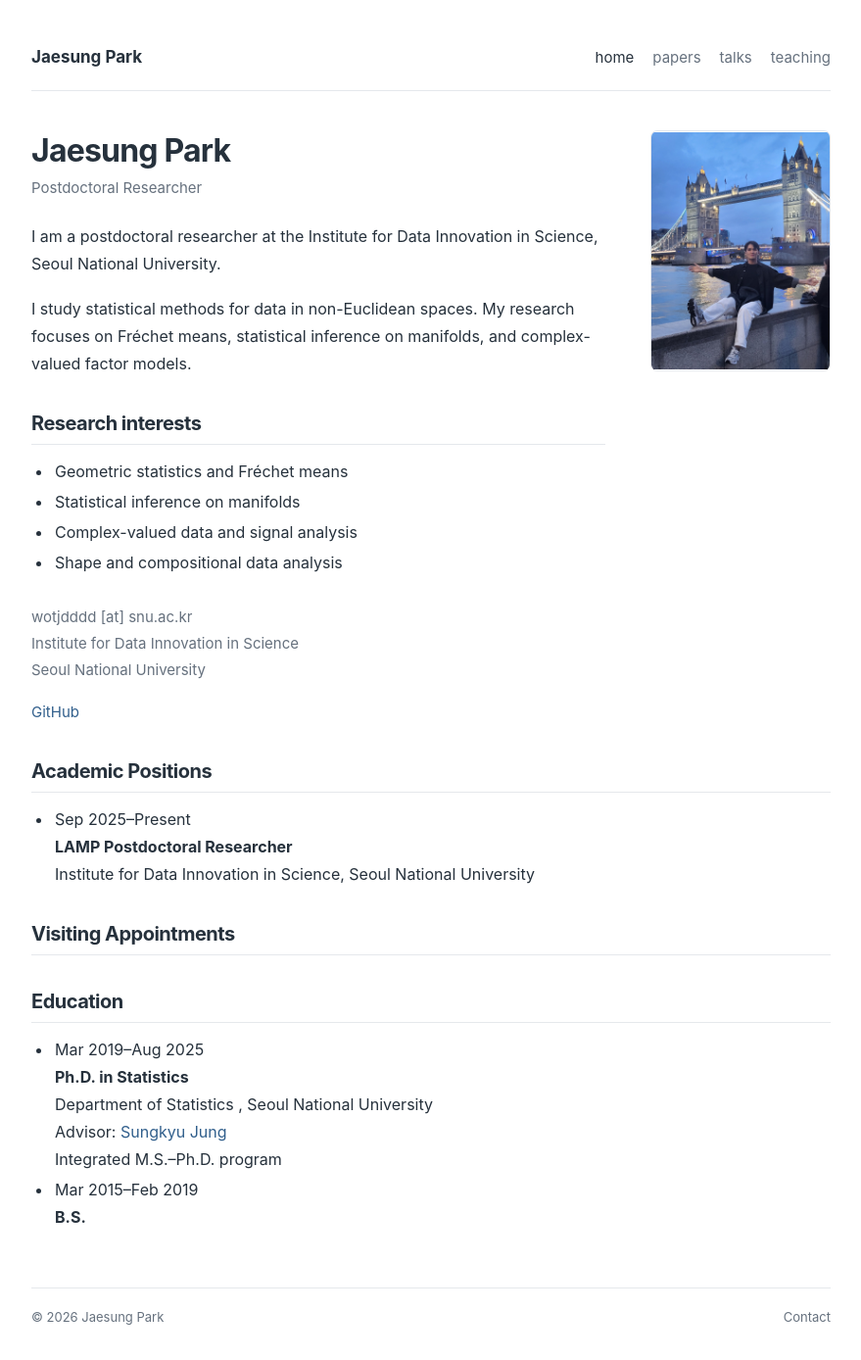
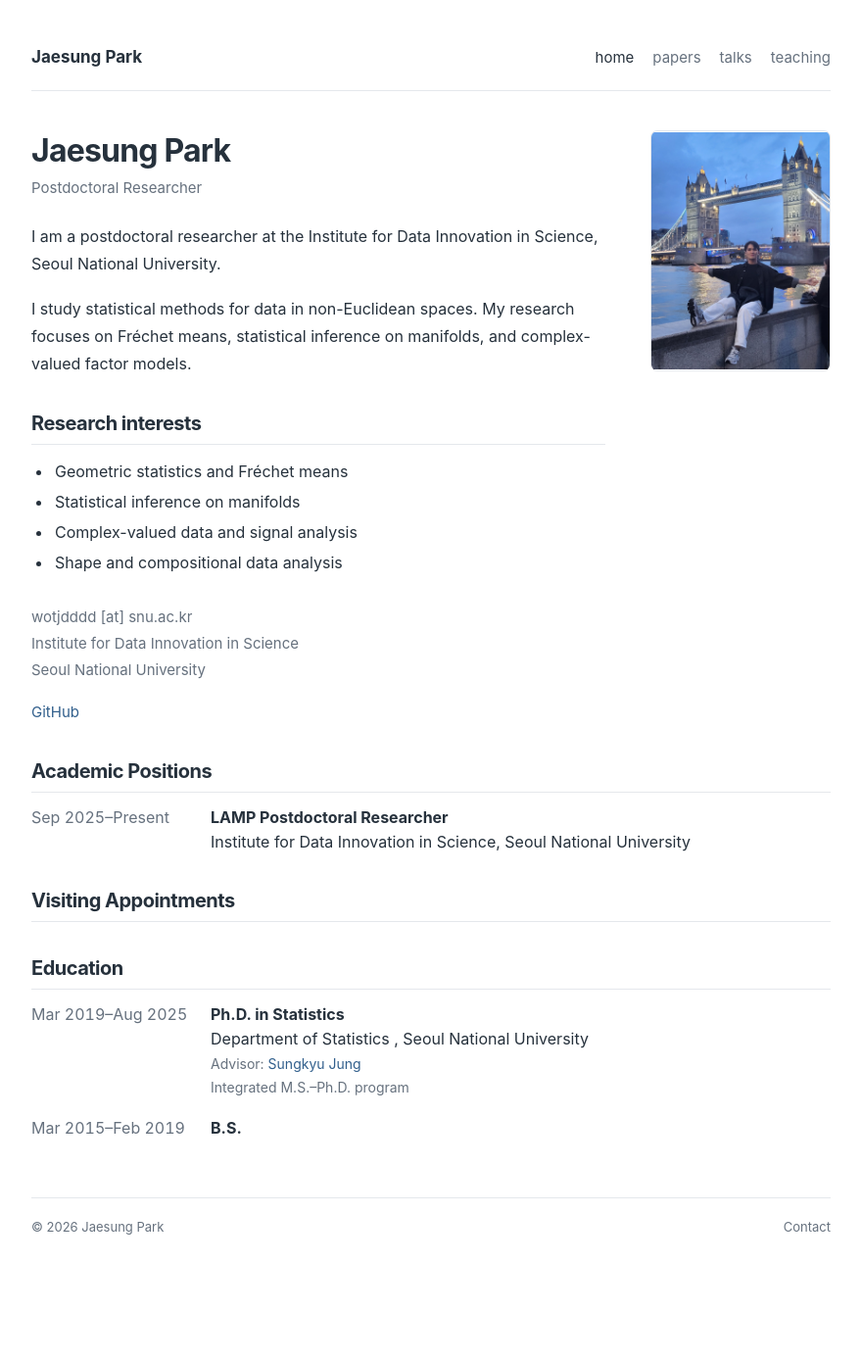
Before and after one commit to JaeSungPark-snu/jaesungpark-snu.github.io, a Jekyll site: the page built from index.md, in a window 1280 px wide. Shown: the whole page at 98% size, without its empty margins (200-1079 px from the left). Built offline with Jekyll 4.4.1, drawn with Linux system fonts in a browser that asks for light colours; after the commit the page ends 1296 px from its top, so only the background shows below that.

Commit message:
Display academic and visiting history on home page; remove CV menu

```diff
--- a/assets/css/style.css
+++ b/assets/css/style.css
@@ -94,3 +94,14 @@ hr { margin: 28px 0; border: 0; border-top: 1px solid var(--line); }
   .site-header { margin-bottom: 24px; }
   main { min-height: 0; }
 }
+
+/* Academic history tables on the home page */
+.academic-section { margin-top: 30px; }
+.academic-list { list-style: none; padding: 0; margin: 0; }
+.academic-item { display: grid; grid-template-columns: 165px minmax(0, 1fr); gap: 18px; margin: 0 0 17px; padding: 0; line-height: 1.55; }
+.academic-period { font-variant-numeric: tabular-nums; color: var(--muted); white-space: nowrap; }
+.academic-note { font-size: 14px; color: var(--muted); }
+@media (max-width: 580px) {
+  .academic-item { grid-template-columns: 1fr; gap: 2px; }
+  .academic-period { font-size: 14px; }
+}
```
